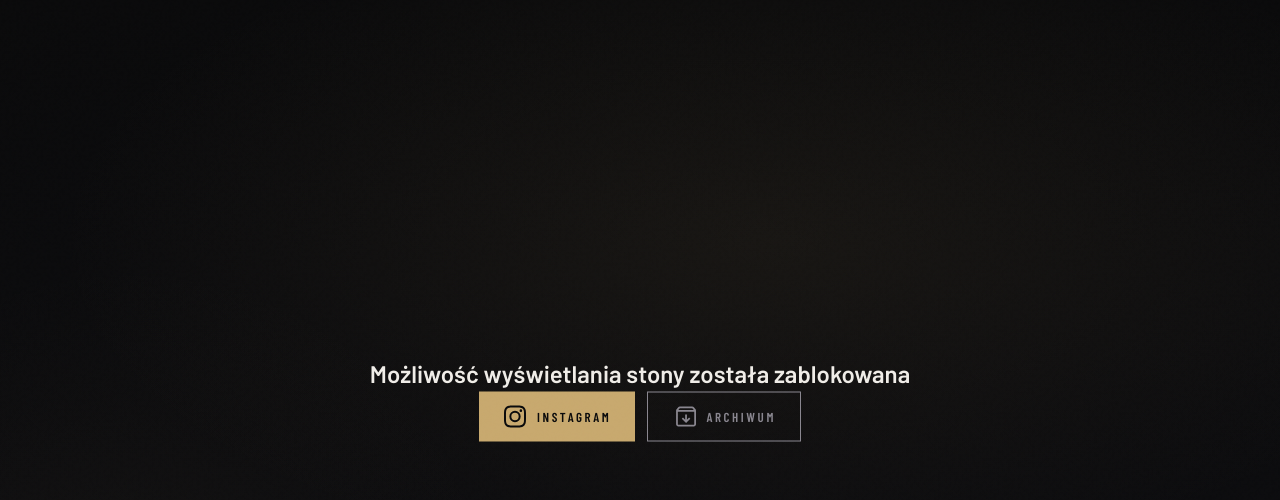
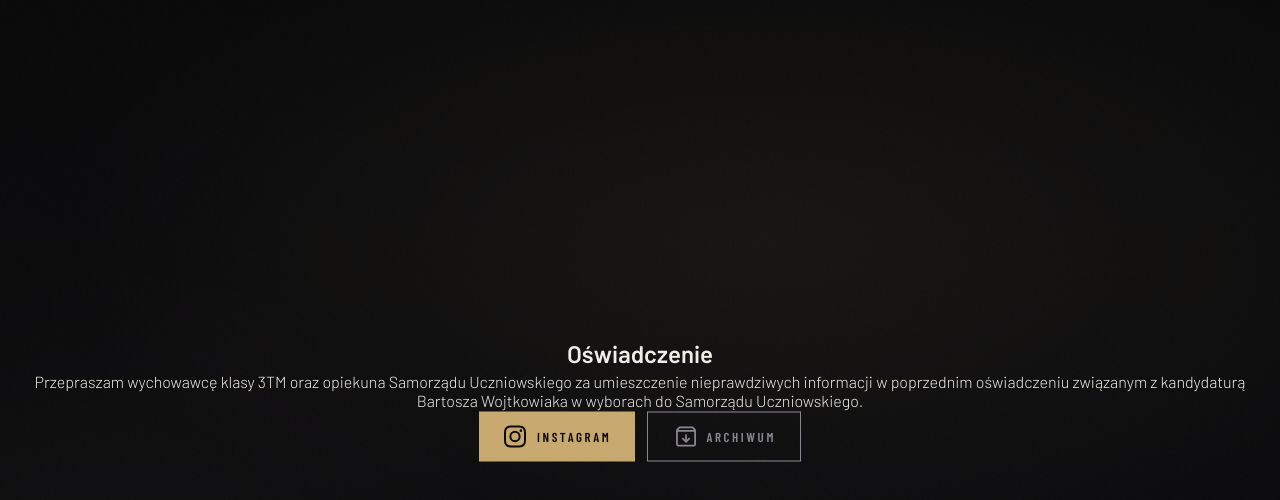
Before and after one commit to uravuz/soltys, a Next.js app: page / in a window 1280 px wide. Shown: the top 500 px of the page. Built offline with nearby package versions, Linux system fonts and the light colour scheme.

Commit message:
sprostowanie

```diff
--- a/components/Blocked.tsx
+++ b/components/Blocked.tsx
@@ -26,9 +26,13 @@ export default function Blocked() {
                 display: "block",
                 marginBottom: "4px",
                 textAlign: "center"
-            }}>Możliwość wyświetlania stony została zablokowana</h1>
+            }}>Oświadczenie</h1>
 
-
+<p style={{
+display: "block",
+marginBottom: "2px",
+textAlign: "center"
+}}>Przepraszam wychowawcę klasy 3TM oraz opiekuna Samorządu Uczniowskiego za umieszczenie nieprawdziwych informacji w poprzednim oświadczeniu związanym z kandydaturą Bartosza Wojtkowiaka w wyborach do Samorządu Uczniowskiego.</p>
             <style>{`
                 @media (max-width: 393px) {
                     .blocked-btn-wrapper {
```
